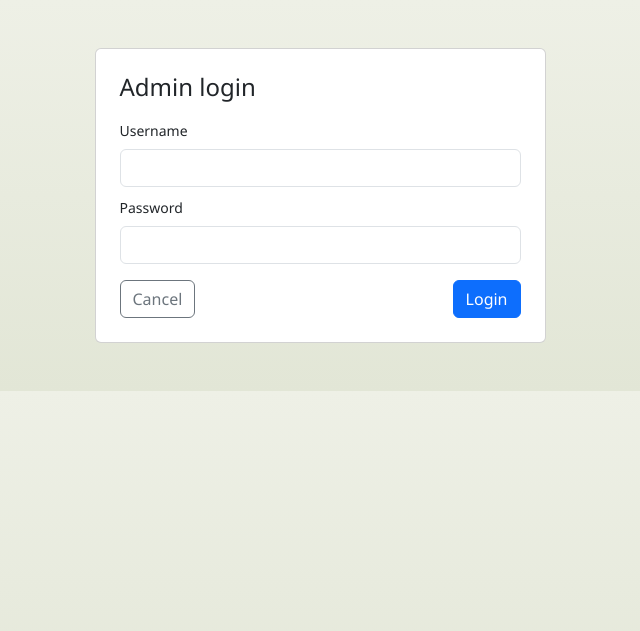
After one commit to ollienunn/flask_test, a Flask app: page /login in a window 1280 px wide. The commit adds this page. Shown: the top 631 px of the page, without its empty margins (320-960 px from the left). Run offline with Flask 3, Linux system fonts and the light colour scheme; parts of the project's set-up code (start-up, migrations or seed data) failed here and were passed over.

Commit message:
attempted to make a login page

```diff
--- a/app.py
+++ b/app.py
@@ -1,12 +1,15 @@
-from flask import Flask, render_template, g, request, redirect, url_for, jsonify
+from flask import Flask, render_template, g, request, redirect, url_for, jsonify, session, flash
 import sqlite3
 from pathlib import Path
 from datetime import datetime
 import re
 from werkzeug.utils import secure_filename
+import os
+from functools import wraps
 
 app = Flask(__name__)
 DB_PATH = Path(__file__).parent / "store.db"
+app.secret_key = os.environ.get("FLASK_SECRET", "dev-secret-please-change")
 
 def get_db():
     if 'db' not in g:
@@ -43,6 +46,7 @@ def products():
 
 # admin: list & update products (POST from each product card)
 @app.route("/admin/products", methods=["GET", "POST"])
+@login_required
 def admin_products():
     db = get_db()
     if request.method == "POST":
@@ -119,6 +123,7 @@ def _unique_sku(db, base):
 
 # admin add product: accept stock
 @app.route("/admin/products/add", methods=["POST"])
+@login_required
 def admin_add_product():
     db = get_db()
     name = (request.form.get("name") or "").strip()
@@ -163,6 +168,7 @@ def admin_add_product():
     return redirect(url_for("admin_products"))
 
 @app.route("/admin/products/delete", methods=["POST"])
+@login_required
 def admin_delete_product():
     db = get_db()
     sku = (request.form.get("sku") or "").strip()
@@ -186,5 +192,33 @@ def admin_delete_product():
         db.rollback()
     return redirect(url_for("admin_products"))
 
+# simple login_required decorator
+def login_required(f):
+    @wraps(f)
+    def wrapped(*args, **kwargs):
+        if not session.get("is_admin"):
+            return redirect(url_for("login", next=request.path))
+        return f(*args, **kwargs)
+    return wrapped
+
+@app.route("/login", methods=["GET", "POST"])
+def login():
+    if request.method == "POST":
+        username = (request.form.get("username") or "").strip()
+        password = (request.form.get("password") or "").strip()
+        ADMIN_USER = os.environ.get("ADMIN_USER", "admin")
+        ADMIN_PASS = os.environ.get("ADMIN_PASS", "password")
+        if username == ADMIN_USER and password == ADMIN_PASS:
+            session["is_admin"] = True
+            next_url = request.args.get("next") or url_for("admin_products")
+            return redirect(next_url)
+        flash("Invalid credentials", "danger")
+    return render_template("login.html")
+
+@app.route("/logout")
+def logout():
+    session.pop("is_admin", None)
+    return redirect(url_for("index"))
+
 if __name__ == "__main__":
     app.run(debug=True)
--- /dev/null
+++ b/templates/login.html
@@ -0,0 +1,42 @@
+<!doctype html>
+<html lang="en">
+<head>
+  <meta charset="utf-8">
+  <title>Login</title>
+  <meta name="viewport" content="width=device-width,initial-scale=1">
+  <link href="https://cdn.jsdelivr.net/npm/bootstrap@5.3.0/dist/css/bootstrap.min.css" rel="stylesheet">
+  <link rel="stylesheet" href="{{ url_for('static', filename='css/styles.css') }}">
+</head>
+<body>
+  <div class="container py-5">
+    <div class="row justify-content-center">
+      <div class="col-sm-8 col-md-5">
+        <div class="card p-4">
+          <h4 class="mb-3">Admin login</h4>
+          {% with messages = get_flashed_messages(with_categories=true) %}
+            {% if messages %}
+              {% for cat, msg in messages %}
+                <div class="alert alert-{{ cat }} small">{{ msg }}</div>
+              {% endfor %}
+            {% endif %}
+          {% endwith %}
+          <form method="post">
+            <div class="mb-2">
+              <label class="form-label small">Username</label>
+              <input name="username" class="form-control" required>
+            </div>
+            <div class="mb-3">
+              <label class="form-label small">Password</label>
+              <input name="password" type="password" class="form-control" required>
+            </div>
+            <div class="d-flex justify-content-between">
+              <a class="btn btn-outline-secondary" href="{{ url_for('index') }}">Cancel</a>
+              <button class="btn btn-primary">Login</button>
+            </div>
+          </form>
+        </div>
+      </div>
+    </div>
+  </div>
+</body>
+</html>
--- a/templates/products.html
+++ b/templates/products.html
@@ -54,7 +54,7 @@
       {% for p in [ns.f35, ns.fa18, ns.growler] %}
         {% if p %}
         <div class="col-12 col-md-4">
-          <div id="product-{{ p.sku|lower }}" class="card-mil {% if p.sku|lower == 'f35' %}gif-card{% endif %}">
+          <div id="product-{{ p.sku|lower }}" class="card-mil">
             <img src="{{ url_for('static', filename=p.image) }}" alt="{{ p.name }}" class="product-img {% if p.sku|lower == 'b2' %}product-img-b2{% endif %} {% if p.sku|lower == 'ac130' %}product-img-ac130{% endif %}">
             <h5 class="card-title">{{ p.name }}</h5>
             <p>{{ p.description }}</p>
```
Also changed, not shown: templates/index.html (+9 -1 lines), store.db.
